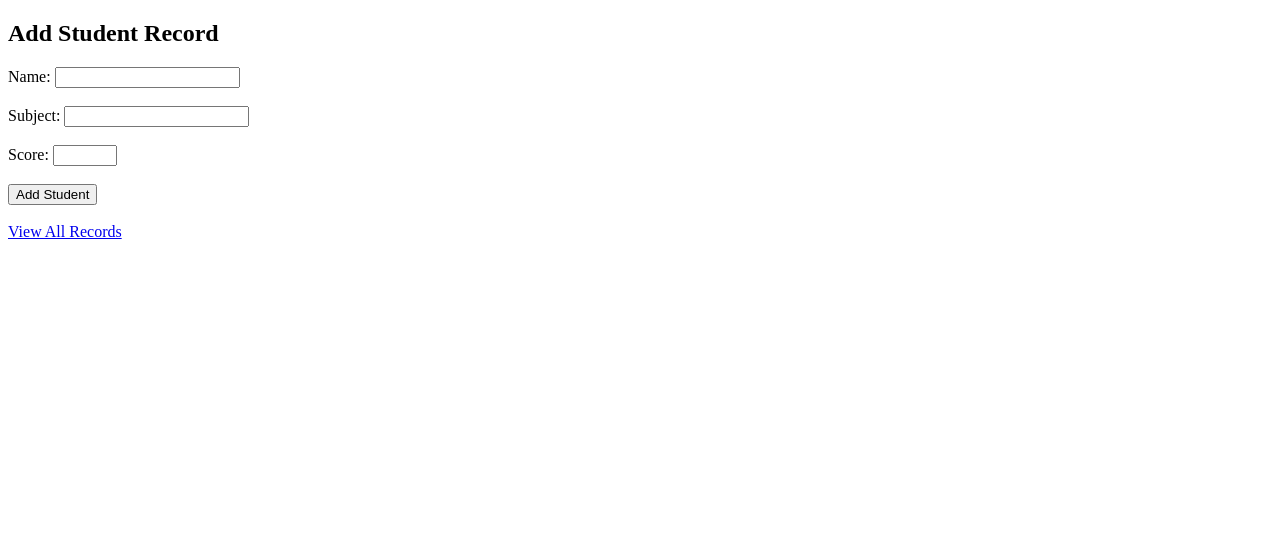
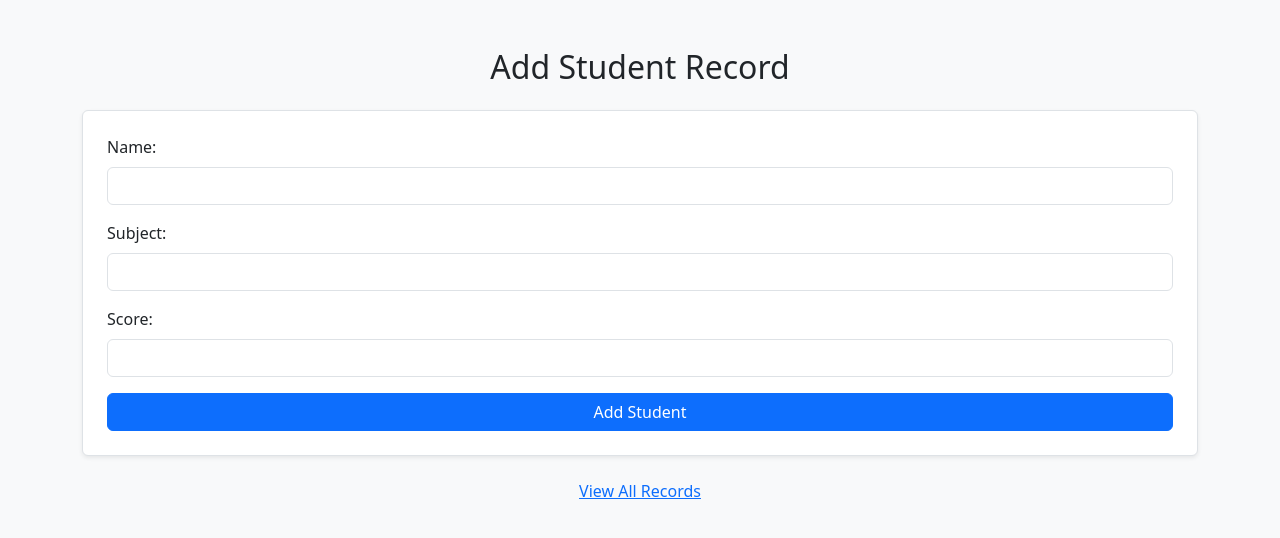
Before and after one commit to VISHESH-53/student-progress-tracker, a plain HTML site: page templates/index.html in a window 1280 px wide. Drawn offline with nearby package versions, Linux system fonts and the light colour scheme.

Commit message:
Update index.html

```diff
--- a/templates/index.html
+++ b/templates/index.html
@@ -2,16 +2,29 @@
 <html>
 <head>
     <title>Student Progress Tracker</title>
+    <link href="https://cdn.jsdelivr.net/npm/bootstrap@5.3.3/dist/css/bootstrap.min.css" rel="stylesheet">
 </head>
-<body>
-    <h2>Add Student Record</h2>
-    <form method="POST">
-        Name: <input type="text" name="name" required><br><br>
-        Subject: <input type="text" name="subject" required><br><br>
-        Score: <input type="number" name="score" min="0" max="100" required><br><br>
-        <input type="submit" value="Add Student">
-    </form>
-    <br>
-    <a href="/view">View All Records</a>
+<body class="bg-light">
+    <div class="container mt-5">
+        <h2 class="text-center mb-4">Add Student Record</h2>
+        <form method="POST" class="border p-4 bg-white rounded shadow-sm">
+            <div class="mb-3">
+                <label class="form-label">Name:</label>
+                <input type="text" name="name" class="form-control" required>
+            </div>
+            <div class="mb-3">
+                <label class="form-label">Subject:</label>
+                <input type="text" name="subject" class="form-control" required>
+            </div>
+            <div class="mb-3">
+                <label class="form-label">Score:</label>
+                <input type="number" name="score" class="form-control" min="0" max="100" required>
+            </div>
+            <button type="submit" class="btn btn-primary w-100">Add Student</button>
+        </form>
+        <div class="text-center mt-3">
+            <a href="/view" class="btn btn-link">View All Records</a>
+        </div>
+    </div>
 </body>
 </html>
```
